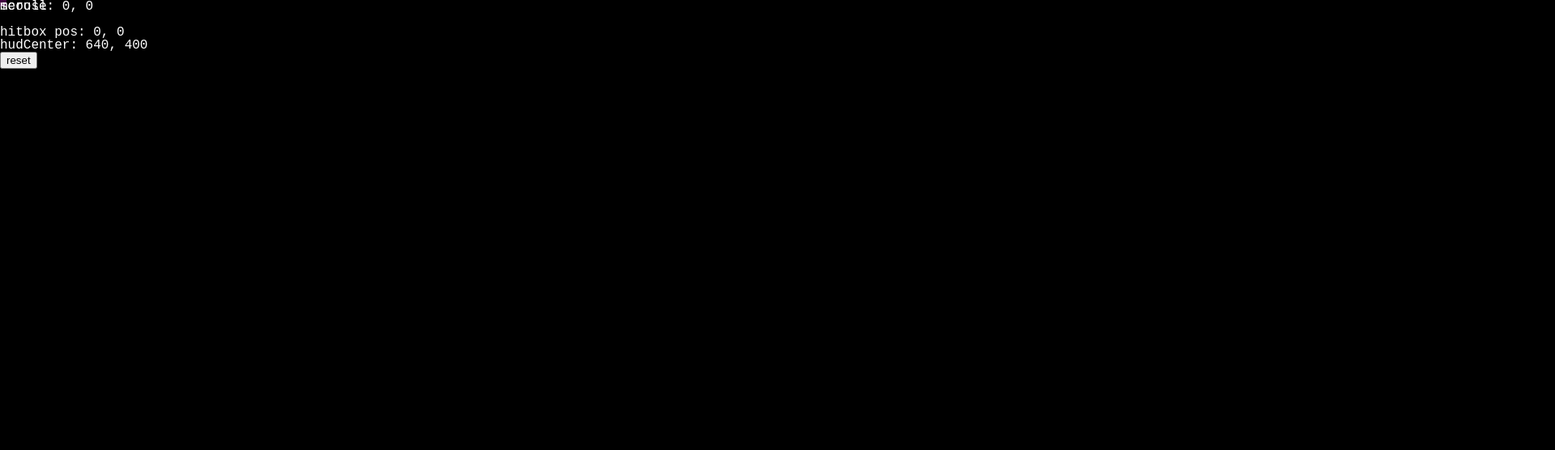
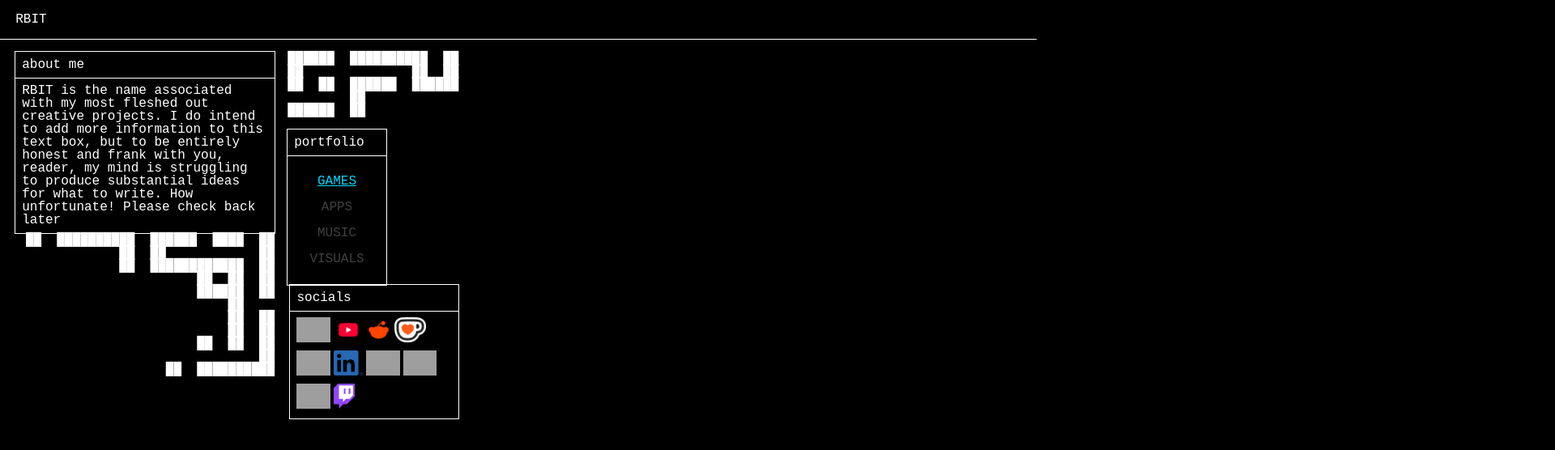
Before and after one commit to rrrrbit/site, a plain HTML site: page public/index.html in a window 1280 px wide. Shown: the top 556 px of the page at 81% size, 1920 px wide, since content can reach past the window. Drawn offline with Linux system fonts and the light colour scheme; grey boxes are pictures that could not be loaded.

Commit message:
wtf wtffffff

```diff
--- a/public/index.html
+++ b/public/index.html
@@ -1,12 +1,3 @@
-<!--
-    TODO:
-    add mobile stuff
-    about me
-    about this site
-
--->
-
-
 <!DOCTYPE html>
 <html>
 <head>
@@ -18,56 +9,53 @@
     <link rel="preconnect" href="https://googleapis.com">
     <link rel="preconnect" href="https://gstatic.com" crossorigin>
 
-    <link rel="stylesheet" href="styles/main.css">
+    <link rel="stylesheet" href="styles/linear/main.css">
     <link rel="stylesheet" href="https://fonts.googleapis.com/css?family=IBM+Plex+Mono">
 
     <link rel="icon" type="image/x-icon" href="assets/favicon (1).ico">
 
-    <script src="scripts/main.js"></script>
     <script src="scripts/cmpnt_window.js" defer></script>
 </head>
 
-<body style="width: 128000px;   height:128000px;">
-    <div id="worldCenter"></div>
-    <div id="scrollHitbox"></div>
-    <div id = "mouseLabel">meouse</div>
-    <div id="hud">
-        <div id="hudCenter"></div>
-        <div id="position">0,0</div><br>
-        <div id="hitboxPos">0,0</div>
-        <div id="hudCenterPos">0,0</div>
-        <button id="homeButton" onclick="goHome()">reset</button>
+<body>
+    <div id="topbar">
+        RBIT
     </div>
-
-    <div id="O">
-        <!-- origin -->
-        <div id="homeInner">
-            <ascii-art>██████████
-██      ██
-██████████
+    <div id="content">
+        <div class="row">
+            <window- id="about-me">
+                <span slot="title"> about me </span>
+                <span slot="content">RBIT is the name associated with my most fleshed out creative projects. I do intend to add more information to this text box, but to be entirely honest and frank with you, reader, my mind is struggling to produce substantial ideas for what to write. How unfortunate! Please check back later</span>
+            </window->
+            <div id="deco0" class="ascii-art flip">██  ████  ██████  ██████████  ██
+██            ██  ██
+██  ████████████  ██
+██  ██  ██
+██  ██████
+    ██
+██  ██
 ██  ██
 ██  ██  ██
-</ascii-art>
+██
+██████████  ██
             </div>
-
-        <window- id="homeBadges">
-            <div slot="title">buttons</div>
-            <div id="homeBadgesInner" slot="content">
-                <a href="https://celestialspark21.neocities.org/"><img src="https://88x31.nl/gifs/88x31.gif" width="88" height="31"></a>
-                <iframe src="//incr.easrng.net/badge?key=changeme" style="background: url(//incr.easrng.net/bg.gif)" title="increment badge" width="88" height="31" frameborder="0"></iframe>
-                <a href="https://corru.observer/"><img src="https://corru.observer/8831.gif" width="88" height="31"></a>
-                <a href="https://irony-machine.neocities.org/"><img src="https://irony-machine.neocities.org/buttons/buttons/irony-machine2.gif" width="88" height="31"></a>
-                <img src="https://otherswap.neocities.org/images/buttons/83_kris.png" width="88" height="31">
-                <a href="https://www.sbnation.com/a/17776-football"><img src="https://rose.systems/88x31/i/17776.gif" width="88" height="31"></a>
-                <img src="https://88x31.nl/gifs/88x31.gif" width="88" height="31">
-                <img src="https://88x31.nl/gifs/88x31.gif" width="88" height="31">
-                <img src="https://88x31.nl/gifs/88x31.gif" width="88" height="31">
-                <img src="https://88x31.nl/gifs/88x31.gif" width="88" height="31">
-                <img src="https://88x31.nl/gifs/88x31.gif" width="88" height="31">
-                <img src="https://88x31.nl/gifs/88x31.gif" width="88" height="31">
+        </div>
+        <div class="row">
+            <div id="deco1" class="ascii-art">██████  ██████████  ██
+██              ██  ██
+██  ██  ██████  ██████
+        ██
+██████  ██
+            </div>
+            <window- id="portfolio">
+                <span slot="title"> portfolio </span>
+                <div slot="content">
+                    <a href="portfolio/gg.html">GAMES</a><br><br>
+                    <span class="locked">APPS</span><br><br>
+                    <span class="locked">MUSIC</span><br><br>
+                    <span class="locked">VISUALS</span>
                 </div>
             </window->
-
             <window- id="socials">
                 <div slot="title">socials</div>
                 <div id="socialsInner" slot="content">
@@ -83,48 +71,7 @@
                     <a href="https://www.twitch.tv/rbiit_"><img src="assets/glitch_flat_purple.png" width="auto" height="31"></a>
                 </div>
             </window->
-
-        <div style="position:absolute; top: 50%; left: 2ch; transform: translate(0%, -50%);">←<br>←<br>←</div>
-        <div style="position:absolute; top: 50%; left: calc(100% - 2ch); transform: translate(-100%, -50%);">→<br>→<br>→</div>
-        <div style="position:absolute; top: 1lh; left: 50%; transform: translate(-50%, 0%);">↑↑↑</div>
-        <div style="position:absolute; top: calc(100% - 1lh); left: 50%; transform: translate(-50%, -100%); text-align: center;">about me<br>↓↓↓</div>
         </div>
-
-    <div id = "N">
-        <!-- north highway -->
-    </div>
-
-    <div id = "S">
-        <window- id="about-me">
-            <span slot="title"> about me </span>
-            <span slot="content">
-                lorem ipsum dolor sit amet, consectetur adipiscing elit. Sed non risus. Suspendisse lectus tortor, dignissim sit amet, adipiscing nec, ultricies sed, dolor. Cras elementum ultrices diam. Maecenas ligula massa, varius a, semper congue, euismod non, mi. Proin porttitor, orci nec nonummy molestie, enim est eleifend mi, non fermentum diam nisl sit amet erat. Duis semper.
-            </span>
-        </window->
-    </div>
-
-    <div id = "E">
-        <!-- east highway -->
-    </div>
-
-    <div id = "W">
-        <!-- west highway -->
-    </div>
-
-    <div id="NW">
-        <!-- northwest -->
-    </div>
-
-    <div id="NE">
-        <!-- northeast -->
-    </div>
-
-    <div id="SW">
-        <!-- southwest -->
-    </div>
-
-    <div id="SE">
-        <!-- southeast -->
     </div>
 
 </body>
--- a/public/scripts/cmpnt_window.js
+++ b/public/scripts/cmpnt_window.js
@@ -10,7 +10,9 @@ template.innerHTML = `
             grid-template-columns: minmax(0, 1fr);
             max-height: inherit;
             height: 100%;
+            width: 100%;
             min-height: 0;
+            min-width: 0;
         }
 
         .window-header {
@@ -22,6 +24,7 @@ template.innerHTML = `
             padding: var(--thinPadding);
             box-sizing: border-box;
             min-height: 0;
+            min-width: 0;
             max-width: 100%;
             max-height: 100%;
         }
--- a/public/styles/linear/content.css
+++ b/public/styles/linear/content.css
@@ -9,6 +9,10 @@
 
 #content {
     padding: var(--thickPaddingY) var(--thickPaddingX);
+    display: flex;
+    gap: var(--thickPaddingX) var(--thickPaddingY);
+    flex-wrap: wrap;
+
 }
 
 #portfolio {
@@ -23,5 +27,46 @@
 }
 
 #portfolio > div[slot="content"] > .locked {
-    color: rgb(32,32,32);
+    color: rgb(64,64,64);
 }
+
+#about-me {
+    width: 320px;
+}
+
+#socials {
+    width: calc(88px * 2 + 16px + var(--thinPadding) * 2);
+    justify-self: end;
+    height: fit-content;
+}
+
+#socials > div[slot="content"] {
+    display: flex;
+    flex-wrap: wrap;
+    gap: 6px 4px;
+    flex-basis: 100%;
+}
+
+#deco0 {
+    width: fit-content;
+    margin-left: auto;
+}
+
+#deco1 {
+    width: fit-content;
+    flex-basis: 100%;
+}
+
+.ascii-art {
+    white-space: pre;
+    margin: 0;
+    padding: 0;
+}
+
+.flip {
+    text-align: right;
+    text-wrap: wrap;
+    word-break: break-all;
+    direction: rtl;
+    unicode-bidi: bidi-override;
+}
```
Also changed, not shown: public/linear.html (deleted, +0 -43 lines), public/spatial.html (added, +131 -0 lines). Lines whose indentation alone changed are shown as unchanged.
